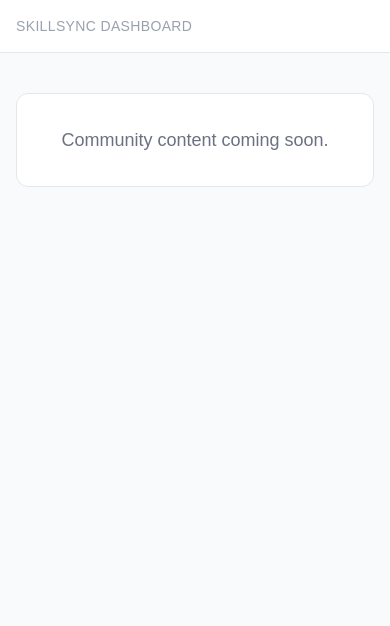
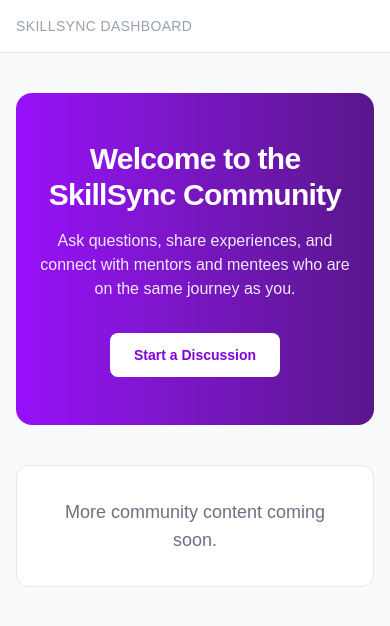
Before and after one commit to MentoNest/skillsync_frontend, a Next.js app: page /community in a window 390 px wide. Shown: the top 626 px of the page. Built offline with nearby package versions, Linux system fonts and the light colour scheme.

Commit message:
feat(community): add Community hero banner (#868)
Add CommunityHeroBanner with heading, description, and a "Start a
Discussion" button, styled with a purple gradient background, rounded
corners, and responsive typography. Rendered at the top of the
Community page.

```diff
--- a/app/community/page.tsx
+++ b/app/community/page.tsx
@@ -1,4 +1,5 @@
 import type { Metadata } from "next";
+import CommunityHeroBanner from "@/components/community/CommunityHeroBanner";
 
 export const metadata: Metadata = {
   title: "Community | SkillSync",
@@ -8,8 +9,10 @@ export const metadata: Metadata = {
 export default function CommunityPage() {
   return (
     <div className="container mx-auto px-4 py-10">
-      <div className="rounded-xl border border-gray-200 bg-white p-8 text-center text-gray-500 dark:border-gray-800 dark:bg-gray-900 dark:text-gray-400">
-        <p className="text-lg font-medium">Community content coming soon.</p>
+      <CommunityHeroBanner />
+
+      <div className="mt-10 rounded-xl border border-gray-200 bg-white p-8 text-center text-gray-500 dark:border-gray-800 dark:bg-gray-900 dark:text-gray-400">
+        <p className="text-lg font-medium">More community content coming soon.</p>
       </div>
     </div>
   );
--- /dev/null
+++ b/components/community/CommunityHeroBanner.tsx
@@ -0,0 +1,21 @@
+const CommunityHeroBanner = () => {
+  return (
+    <section className="rounded-2xl bg-gradient-to-r from-purple-600 to-purple-900 px-6 py-12 text-center text-white sm:px-10 sm:py-16">
+      <h1 className="mx-auto max-w-2xl text-3xl font-bold tracking-tight sm:text-4xl lg:text-5xl">
+        Welcome to the SkillSync Community
+      </h1>
+      <p className="mx-auto mt-4 max-w-xl text-base text-purple-100 sm:text-lg">
+        Ask questions, share experiences, and connect with mentors and
+        mentees who are on the same journey as you.
+      </p>
+      <button
+        type="button"
+        className="mt-8 inline-flex items-center justify-center rounded-lg bg-white px-6 py-3 text-sm font-semibold text-purple-700 transition-colors hover:bg-purple-50 focus:outline-none focus:ring-4 focus:ring-purple-300 sm:text-base"
+      >
+        Start a Discussion
+      </button>
+    </section>
+  );
+};
+
+export default CommunityHeroBanner;
```
